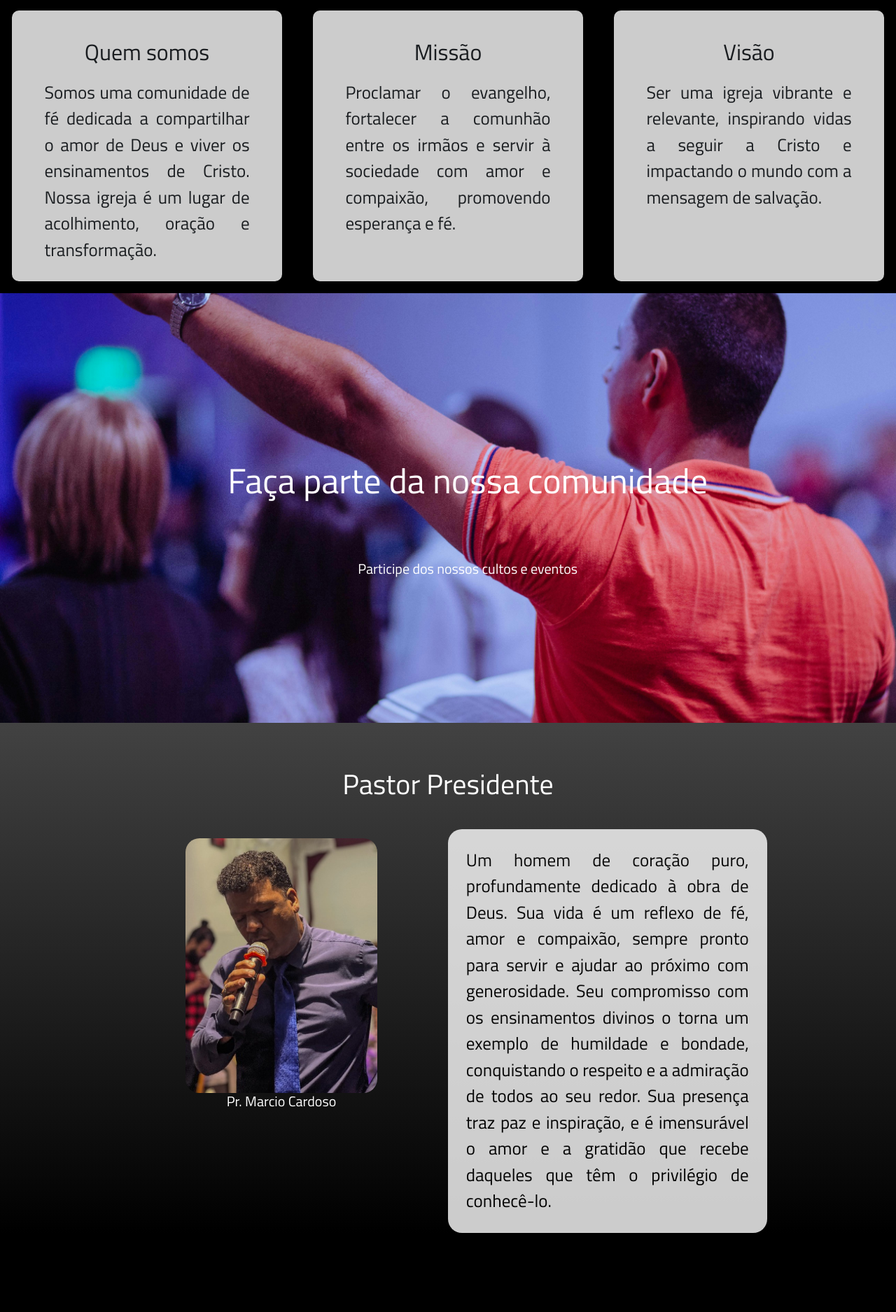
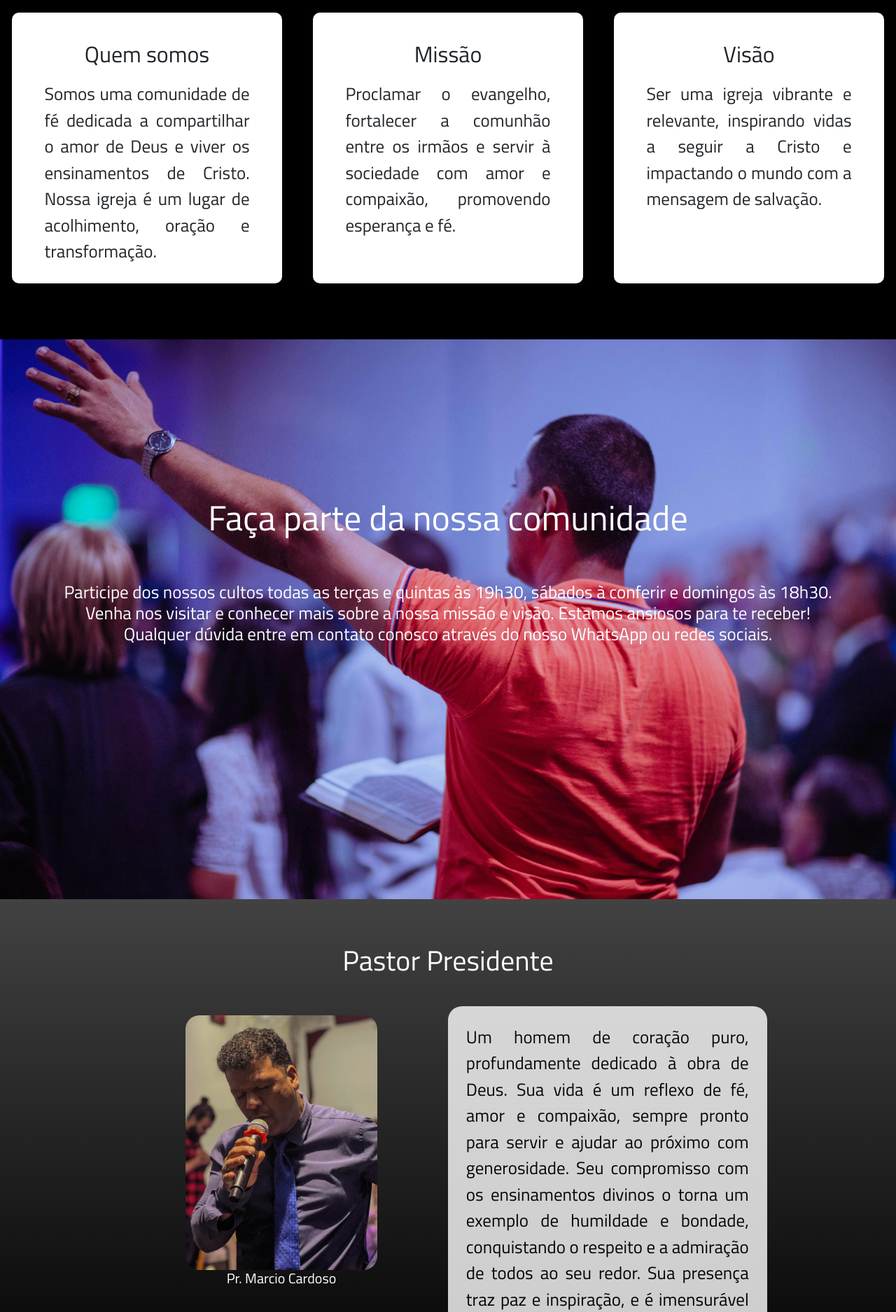
Before and after one commit to mths0303s/Blog-gospel, a PHP site: page / in a window 1280 px wide. Shown: the part 863-2738 px from the top of the page at 70% size. Before the commit the page ends 2625 px from the top, so only its background shows below. Run offline with PHP 8.4, Linux system fonts and the light colour scheme; some libraries are stand-ins or nearby versions.

Commit message:
Animacao e mais faltando o footer

```diff
--- /dev/null
+++ b/includes/header.php
@@ -0,0 +1,38 @@
+<!DOCTYPE html>
+<html lang="pt-br">
+<head>
+    <meta charset="UTF-8">
+    <meta name="viewport" content="width=device-width, initial-scale=1.0">
+    <script src="https://kit.fontawesome.com/a517964f1a.js" crossorigin="anonymous"></script>
+    <link href="https://cdn.jsdelivr.net/npm/bootstrap@5.3.5/dist/css/bootstrap.min.css" rel="stylesheet" integrity="sha384-SgOJa3DmI69IUzQ2PVdRZhwQ+dy64/BUtbMJw1MZ8t5HZApcHrRKUc4W0kG879m7" crossorigin="anonymous">
+    <link rel="stylesheet" href="../styles/styleblog.css">
+    <link rel="stylesheet" href="../styles/stylehome.css">
+    <link rel="stylesheet" href="https://unpkg.com/aos@next/dist/aos.css" />
+    <title>Iepuc Sede</title>
+</head>
+<body>
+    <script src="https://unpkg.com/aos@next/dist/aos.js"></script>
+    <script>
+        AOS.init();
+    </script>
+    <header>
+        <div class="topo">
+            <div class="logo"><i class="fa-solid fa-book-open"></i> <span>IEPUC</span></div>
+            <div class="container">
+                <div class="menu">
+                    <nav>
+                        <a href="index.php">Home</a>
+                        <a href="blog.php">Blog</a>
+                        <a href="#">Sobre</a>
+                        <a href="#">Contato</a>
+                    </nav>
+                </div>
+                <div class="sociais">
+                    <button><a href="https://www.instagram.com/iepuc.sede?utm_source=ig_web_button_share_sheet&igsh=ZDNlZDc0MzIxNw==" target="_blank"><i class="fa-brands fa-instagram"></i></a></button>
+                    <button><a href="https://www.youtube.com/@MatheusAraujoYTChannel/videos" target="_blank"><i class="fa-brands fa-youtube"></i></a></button>
+                    <button><a href="https://www.facebook.com/igrejauniao" target="_blank"><i class="fa-brands fa-facebook"></i></a></button>
+                </div>
+            </div>
+        </div>
+    </header>
+</body>
--- a/pages/index.php
+++ b/pages/index.php
@@ -1,39 +1,9 @@
-<!DOCTYPE html>
-<html lang="pt-br">
-<head>
-    <meta charset="UTF-8">
-    <meta name="viewport" content="width=device-width, initial-scale=1.0">
-    <script src="https://kit.fontawesome.com/a517964f1a.js" crossorigin="anonymous"></script>
-    <link href="https://cdn.jsdelivr.net/npm/bootstrap@5.3.5/dist/css/bootstrap.min.css" rel="stylesheet" integrity="sha384-SgOJa3DmI69IUzQ2PVdRZhwQ+dy64/BUtbMJw1MZ8t5HZApcHrRKUc4W0kG879m7" crossorigin="anonymous">
-    <link rel="stylesheet" href="../styles/styleblog.css">
-    <link rel="stylesheet" href="../styles/stylehome.css">
-    <title>Iepuc Sede</title>
-</head>
 <body>
+    <?php include_once("../includes/header.php"); ?>
     <?php include_once("../includes/botaoWhatsapp.php"); ?>
-    <header>
-        <div class="topo">
-            <div class="logo"><i class="fa-solid fa-book-open"></i> <span>IEPUC</span></div>
-            <div class="container">
-                <div class="menu">
-                    <nav>
-                        <a href="index.html">Home</a>
-                        <a href="blog.html">Blog</a>
-                        <a href="#">Sobre</a>
-                        <a href="#">Contato</a>
-                    </nav>
-                </div>
-                <div class="sociais">
-                    <button><a href="https://www.instagram.com/iepuc.sede?utm_source=ig_web_button_share_sheet&igsh=ZDNlZDc0MzIxNw==" target="_blank"><i class="fa-brands fa-instagram"></i></a></button>
-                    <button><a href="https://www.youtube.com/@MatheusAraujoYTChannel/videos" target="_blank"><i class="fa-brands fa-youtube"></i></a></button>
-                    <button><a href="https://www.facebook.com/igrejauniao" target="_blank"><i class="fa-brands fa-facebook"></i></a></button>
-                </div>
-            </div>
-        </div>
-    </header>
     <div class="corpo">
         <section>
-            <div class="video-container">
+            <div class="video-container" data-aos="zoom-in" data-aos-easing="ease-in-sine">
                 <video autoplay loop muted playsinline>
                 <source src="../img/aviva.mp4" type="video/mp4">
                 Seu navegador não suporta vídeos HTML5.
@@ -51,7 +21,8 @@
         </div>
         -->
 
-        <div class="blocoTextos">
+        <div data-aos="fade-right" data-aos-offset="300"
+        data-aos-easing="ease-in-sine" class="blocoTextos">
             <div class="bloco">
                 <h2>Quem somos</h2>
                 <p>Somos uma comunidade de fé dedicada a compartilhar o amor de Deus e viver os ensinamentos de Cristo. Nossa igreja é um lugar de acolhimento, oração e transformação.</p>
@@ -67,14 +38,20 @@
         </div>
 
 
-        <div class="principal principal2">
+        <div data-aos="fade-left" data-aos-offset="300"
+        data-aos-easing="ease-in-sine" class="principal conteudo principal2">
             <h1>Faça parte da nossa comunidade</h1>
-            <h3>Participe dos nossos cultos e eventos</h3>
+            <h3>
+                Participe dos nossos cultos todas as terças e quintas às 19h30, sábados à conferir e domingos às 18h30.<br>
+                Venha nos visitar e conhecer mais sobre a nossa missão e visão. Estamos ansiosos para te receber!<br>
+                Qualquer dúvida entre em contato conosco através do nosso WhatsApp ou redes sociais.<br>
+            </h3>
         </div>
 
         <div class="terceiraParte">
             <h1 id="h1">Pastor Presidente</h1>
-            <div class="apresentacaoPastor">
+            <div data-aos="fade-down" data-aos-offset="200"
+            data-aos-easing="ease-in-sine" class="apresentacaoPastor">
                 <div class="apresentacao">
                     <div class="NomeFotoCargo">
 
--- a/styles/styleblog.css
+++ b/styles/styleblog.css
@@ -34,6 +34,8 @@ main{
 }
 
 header{
+    position: fixed;
+    z-index: 1000;
     background-color: black;
     width: 100%;
     padding: 10px;
--- a/styles/stylehome.css
+++ b/styles/stylehome.css
@@ -58,20 +58,21 @@ body{
 }
 
 .principal h1{
-    margin-left: -13%;
     align-items: center;
     margin-top: -90px;
     font-size: 50px;
 }
 
 .principal h3{
-    margin-left: -13%;
-    font-size: 20px;
+    font-size: 25px;
+    margin-top: -10px;
 }
 
 .blocoTextos{
     display: grid;
     grid-template-columns: repeat(3, 1fr);
+    margin-top: 5%;
+    margin-bottom: 5%;
     gap: 10px; /* Adicionando um gap para melhor visualização */
     opacity: 0.8;
 }
@@ -84,8 +85,8 @@ body{
 }
 
 .principal2{
-    width: 120%;
-    height: 120%;
+    width: 100%;
+    height: 100%;
     object-fit: cover;
     background-image: url(../img/homemadorando.jpg);
 }
```
Also changed, not shown: pages/blog.php (renamed from pages/blog.html, +6 -29 lines).
